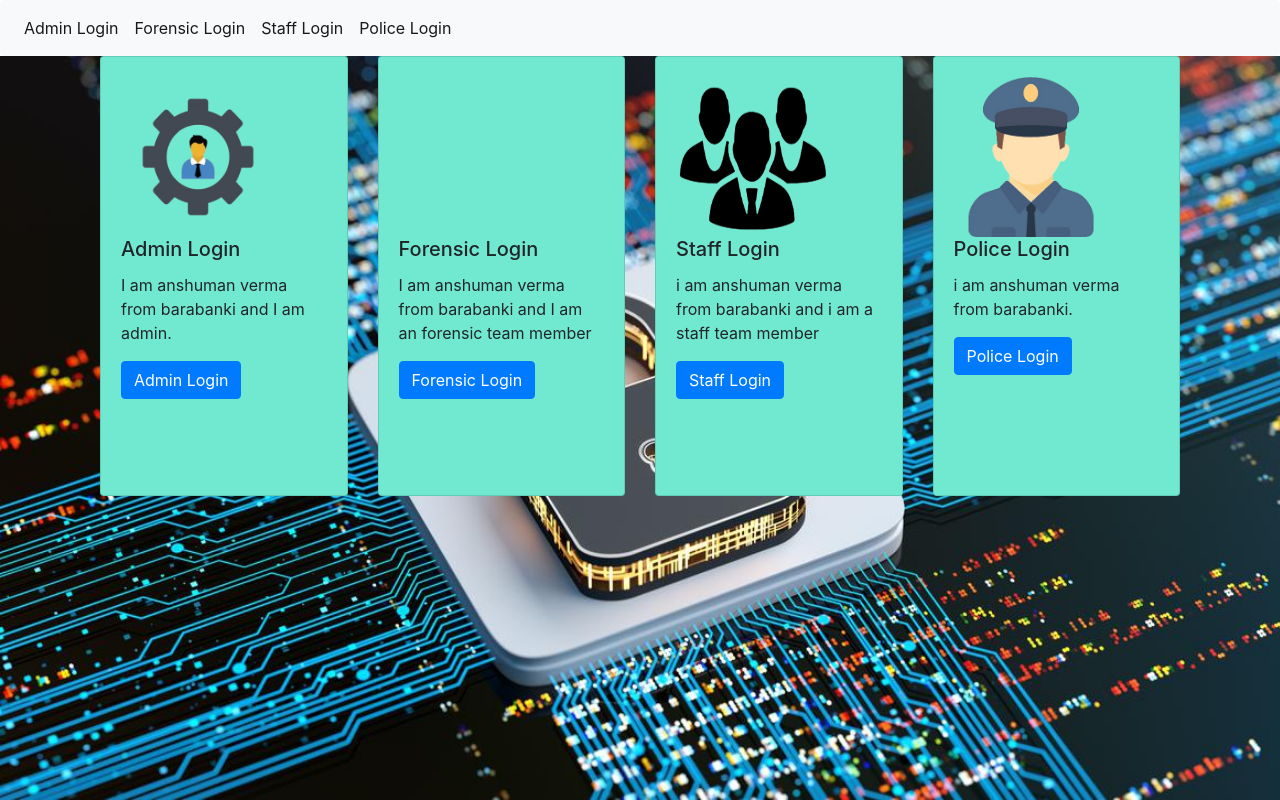
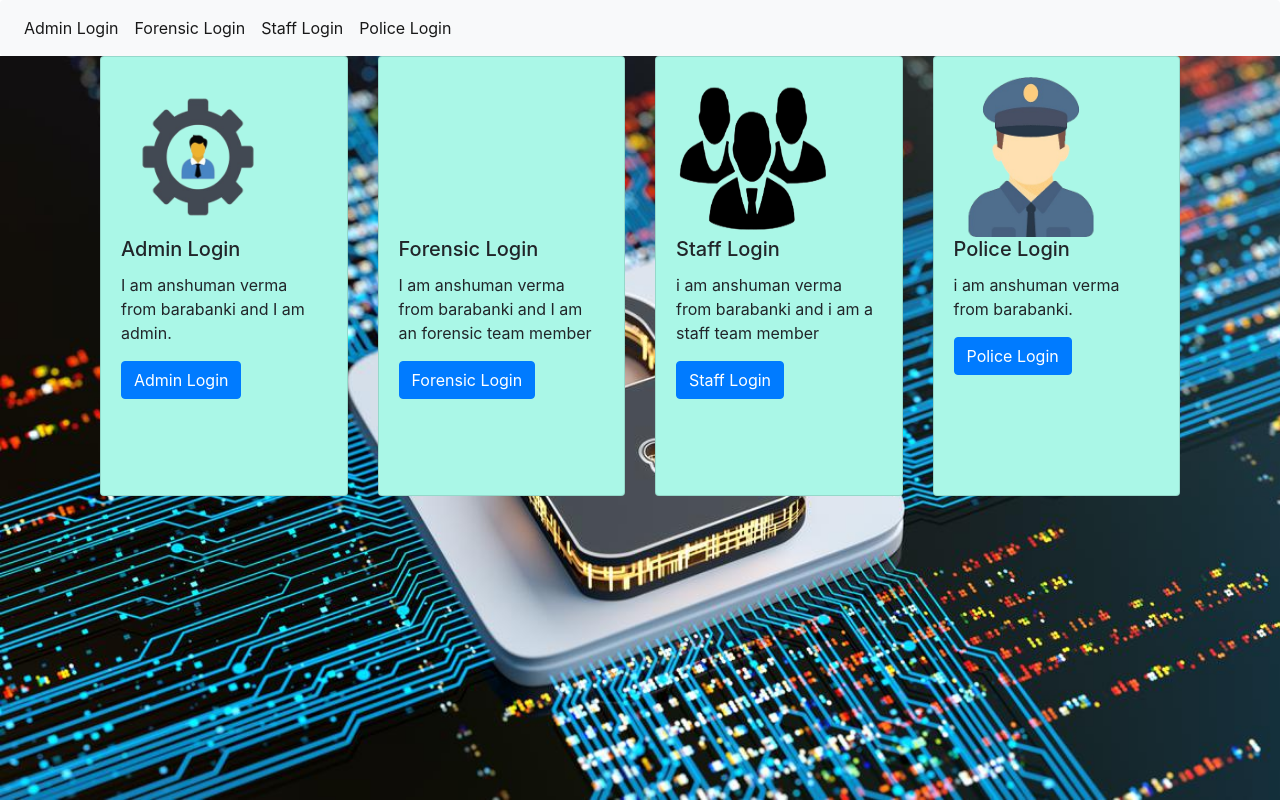
Before and after one commit to anshuman1907/final-year-project, a plain HTML site: page frontend/index.html in a window 1280 px wide. Drawn offline with nearby package versions, Linux system fonts and the light colour scheme.

Commit message:
syyycuing

```diff
--- a/frontend/index.html
+++ b/frontend/index.html
@@ -28,7 +28,7 @@
 
     .card {
         min-height: 55vh;
-        background-color: rgb(113, 233, 209);
+        background-color: rgb(170, 247, 231);
 
 
     .p{
```
